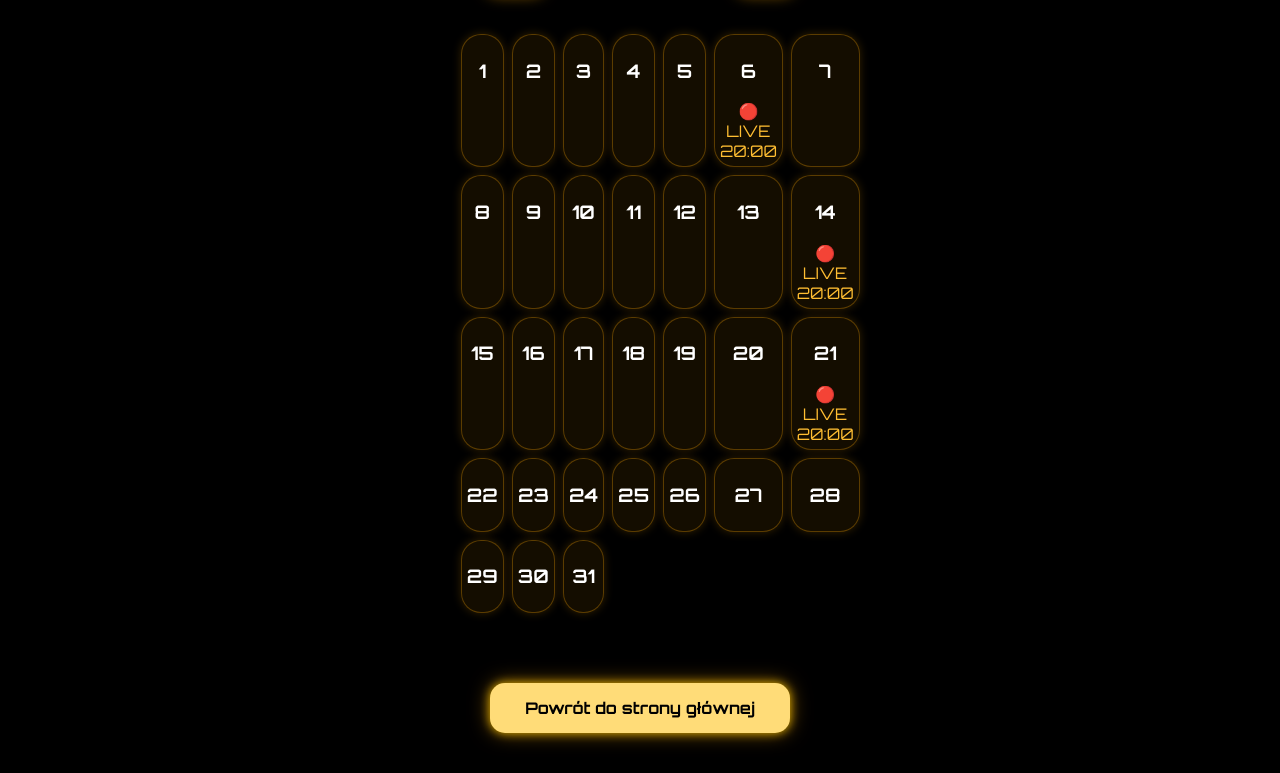
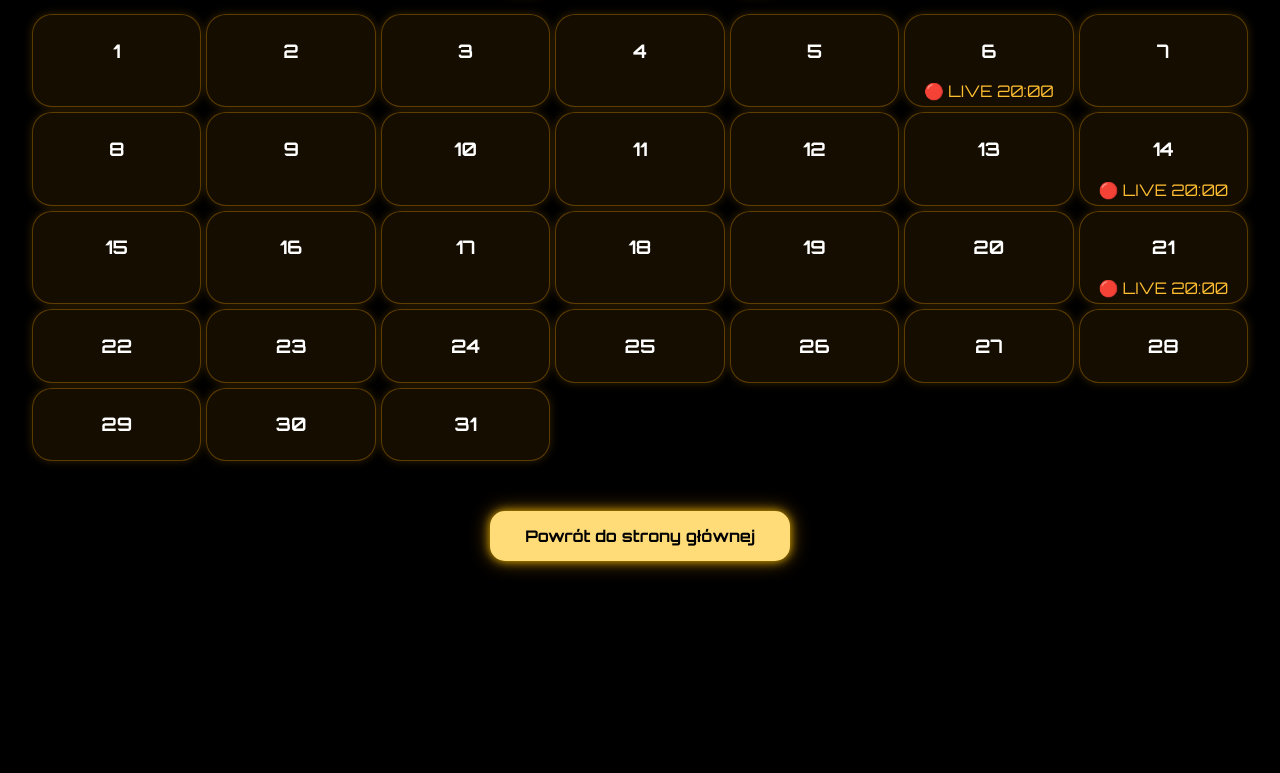
Before and after one commit to LochenzzoOfficial/LochenzzoOfficial.github.io, a plain HTML site: page harmonogram.html in a window 1280 px wide. Shown: the part 176-949 px from the top of the page. After the commit the page ends 800 px from the top, so only its background shows below. Drawn offline with Linux system fonts and the light colour scheme.

Commit message:
Update harmonogram.html

```diff
--- a/harmonogram.html
+++ b/harmonogram.html
@@ -88,7 +88,7 @@ margin-top:30px;
 background:rgb(255,170,0);
 border:none;
 
-padding:12px 20px;
+padding:6px 12px;
 
 font-size:22px;
 font-weight:bold;
@@ -119,11 +119,11 @@ display:grid;
 grid-template-columns:
 repeat(7, 1fr);
 
-gap:8px;
+gap:5px;
 
-width:28%;
+width:95%;
 
-margin:30px auto;
+margin:10px auto;
 }
 
 .day{
```
